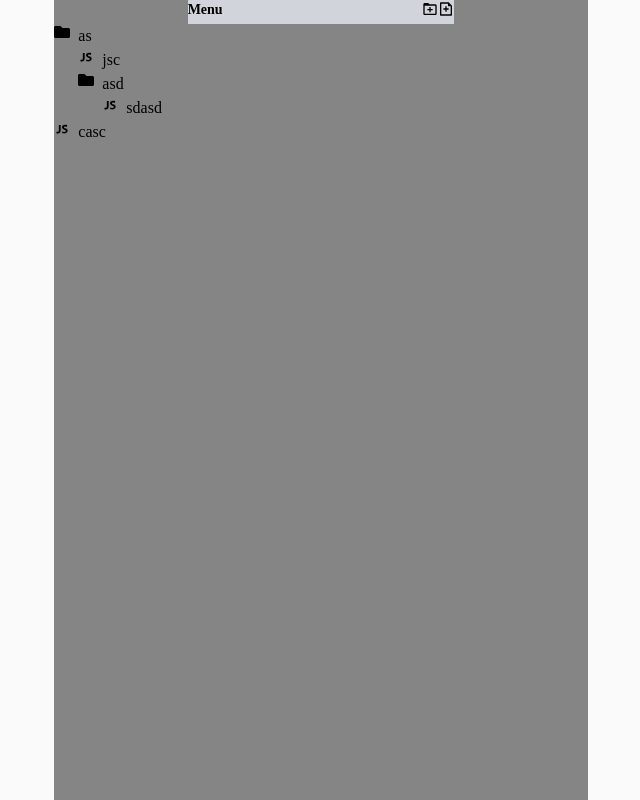
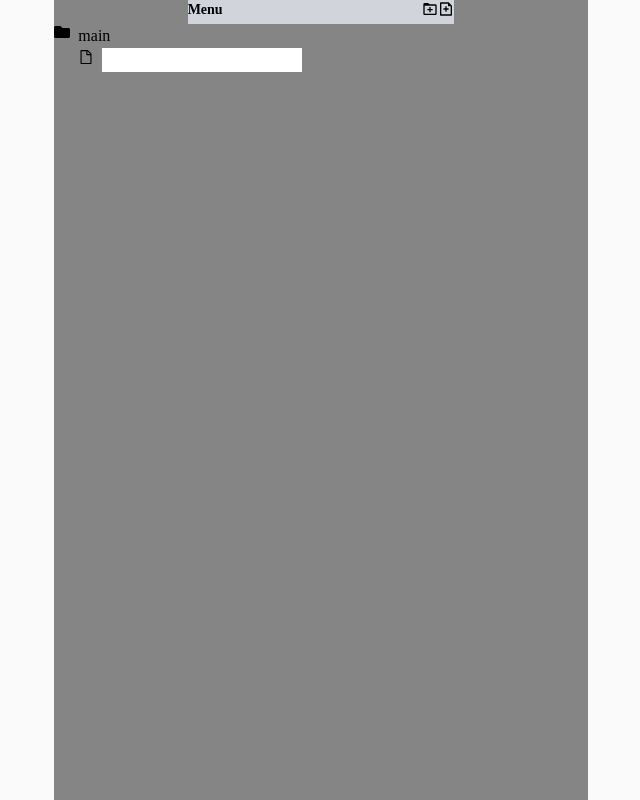
Before and after one commit to arman-ag/file-tree, a Next.js app: page / in a window 1280 px wide. Both pictures are taken after a click on the button 765 px from the left and 9 px from the top of the page. Shown: the whole page, without its empty margins (319-959 px from the left). Built offline with nearby package versions, Linux system fonts and the light colour scheme.

Commit message:
feat: :sparkles: Create logic for add name for file and folder

```diff
--- /dev/null
+++ b/src/common/findValue.ts
@@ -0,0 +1,15 @@
+//find selected file or folder
+
+export const findValue = (arr, itemId: number) => {
+  for (const obj of arr) {
+    if (obj.id === itemId) {
+      return obj;
+    }
+    if (obj.nestedItems) {
+      let result = findValue(obj.nestedItems, itemId);
+      if (result) {
+        return result;
+      }
+    }
+  }
+};
--- a/src/components/FileItem.tsx
+++ b/src/components/FileItem.tsx
@@ -1,23 +1,36 @@
+import { findValue } from '@/common/findValue';
 import { FormEvent, useState } from 'react';
 import { AiOutlineFile } from 'react-icons/ai';
 import { DiJavascript1 } from 'react-icons/di';
-export const FileItem = ({ fileName, setSelectedItem }) => {
+
+export const FileItem = ({
+  fileName,
+  setSelectedItem,
+  tree,
+  setTree,
+  id,
+  nestedItems,
+}) => {
   const [name, setName] = useState('');
   const [choseName, setChoseName] = useState(true);
+  console.log(fileName);
   const submit = (e: FormEvent<HTMLFormElement>) => {
     e.preventDefault();
     setChoseName(false);
-    setTree((items) => items);
+    const result = findValue(tree, id);
+    result.name = name;
+    console.log(tree);
+    setTree([...tree]);
     setName('');
   };
   const addItem = (e) => {
     e.stopPropagation();
-    setSelectedItem(nestedItems.id);
+    // setSelectedItem(nestedItems.id);
   };
 
   return (
     <div onClick={(e) => addItem(e)}>
-      {!(fileName.length > 0) ? (
+      {choseName ? (
         <div className='flex items-baseline'>
           <AiOutlineFile className='mr-2' />
           <form onSubmit={(event) => submit(event)}>
--- a/src/components/FolderItem.tsx
+++ b/src/components/FolderItem.tsx
@@ -1,3 +1,4 @@
+import { findValue } from '@/common/findValue';
 import { FormEvent, useState } from 'react';
 import { FaFolder } from 'react-icons/fa';
 import { FileItem } from './FileItem';
@@ -6,13 +7,18 @@ export const FolderItem = ({
   folderName,
   nestedItems,
   setSelectedItem,
+  tree,
+  setTree,
 }) => {
   const [choseName, setChoseName] = useState(true);
-  const [name, setName] = useState('');
+  const [name, setName] = useState(folderName);
 
   const submit = (e: FormEvent<HTMLFormElement>) => {
     e.preventDefault();
     setChoseName(false);
+    const result = findValue(tree, id);
+    result.name = name;
+    setTree([...tree]);
     setName('');
   };
   const addItem = (e) => {
@@ -22,7 +28,7 @@ export const FolderItem = ({
   return (
     <div onClick={(e) => addItem(e)} className='flex'>
       <FaFolder className='mr-2' />
-      {!(folderName.length > 0) ? (
+      {choseName && folderName.length === 0 ? (
         <form onSubmit={(event) => submit(event)}>
           <input value={name} onChange={(e) => setName(e.target.value)} />
         </form>
@@ -34,19 +40,24 @@ export const FolderItem = ({
               if (item.type === 'folder') {
                 return (
                   <FolderItem
-                    id={item.id}
+                    tree={tree}
+                    setTree={setTree}
+                    id={item?.id}
                     setSelectedItem={setSelectedItem}
-                    nestedItems={item.nestedItems}
-                    folderName={item.name}
-                    setName={setName}
+                    nestedItems={item?.nestedItems}
+                    folderName={item?.name}
                     key={index}
                   />
                 );
               } else {
                 return (
                   <FileItem
+                    tree={tree}
+                    setTree={setTree}
+                    id={item?.id}
                     setSelectedItem={setSelectedItem}
-                    fileName={item.name}
+                    nestedItems={item?.nestedItems}
+                    fileName={item?.name}
                     key={index}
                   />
                 );
--- a/src/pages/index.tsx
+++ b/src/pages/index.tsx
@@ -1,3 +1,5 @@
+// @ts-ignore
+import { findValue } from '@/common/findValue';
 import { FileItem } from '@/components/FileItem';
 import { FolderItem } from '@/components/FolderItem';
 import { useState } from 'react';
@@ -23,41 +25,40 @@ const index = () => {
     { type: 'file', name: 'casc', id: 4 },
   ];
 
-  const [tree, setTree] = useState(bigArray);
+  const [tree, setTree] = useState([
+    {
+      type: 'folder',
+      id: 0,
+      name: 'main',
+      nestedItems: [],
+    },
+  ]);
   const [selectedItem, setSelectedItem] = useState<number>(0);
-  console.log(selectedItem);
+  const [id, setId] = useState<number>(1);
 
-  const findValue = (arr, val) => {
-    for (const obj of arr) {
-      if (obj.id === val) {
-        return obj;
-      }
-      if (obj.nestedItems) {
-        let result = findValue(obj.nestedItems, val);
-        if (result) {
-          return result;
-        }
-      }
-    }
-  };
-
+  //add Item to file tree
   const addItem = (type: string) => {
     const result = findValue(tree, selectedItem);
     if (type === 'folder') {
       result?.nestedItems.push({
         type,
-        name: 'yesss',
+        id,
+        name: '',
         nestedItems: [],
       });
       setTree([...tree]);
     } else {
       result?.nestedItems.push({
         type,
-        name: 'yesss',
+        id,
+        name: '',
       });
       setTree([...tree]);
     }
+    setId((prevId) => prevId + 1);
   };
+
+  console.log('tree', tree);
 
   return (
     <>
@@ -76,12 +77,14 @@ const index = () => {
           </div>
         </div>
         {tree.map((item, index) => {
-          if (item.type === 'folder') {
+          if (item?.type === 'folder') {
             return (
               <FolderItem
-                id={item.id}
-                nestedItems={item.nestedItems}
-                folderName={item.name}
+                tree={tree}
+                setTree={setTree}
+                id={item?.id}
+                nestedItems={item?.nestedItems}
+                folderName={item?.name}
                 setSelectedItem={setSelectedItem}
                 key={index}
               />
@@ -89,8 +92,12 @@ const index = () => {
           } else {
             return (
               <FileItem
-                fileName={item.name}
+                tree={tree}
+                setTree={setTree}
+                id={item?.id}
                 setSelectedItem={setSelectedItem}
+                nestedItems={item?.nestedItems}
+                fileName={item?.name}
                 key={index}
               />
             );
```
